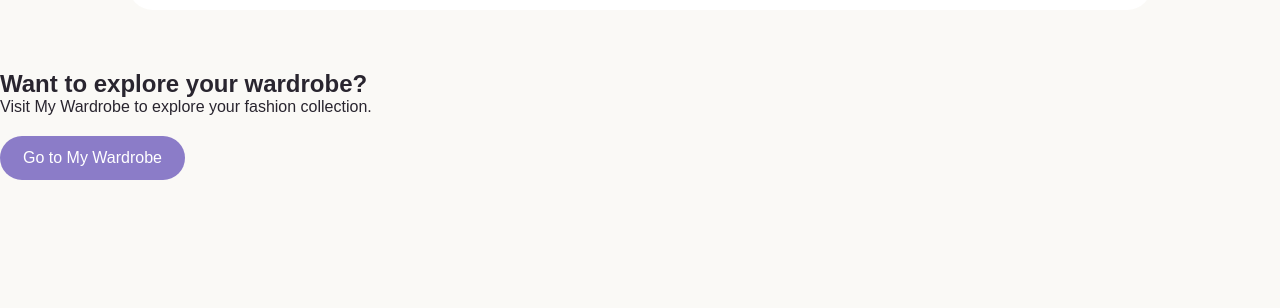
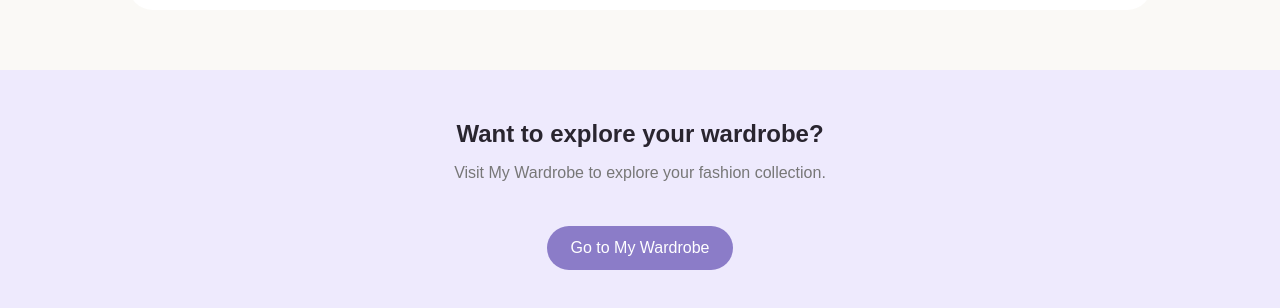
Before and after one commit to yashikaaa17/AI-WARDROBE, a plain HTML site: page stylist.html in a window 1280 px wide. Shown: the part 888-1196 px from the top of the page. Before the commit the page ends 1068 px from the top, so only its background shows below. Drawn offline with Linux system fonts and the light colour scheme.

Commit message:
Update style.css with latest changes

```diff
--- a/style.css
+++ b/style.css
@@ -1001,3 +1001,32 @@ footer {
         grid-template-columns: 1fr;
     }
 }
+
+.wardrobe-cta {
+    text-align: center;
+    padding: 50px 20px 70px;
+    background: #eeeafd;
+}
+
+.wardrobe-cta h2 {
+    margin-bottom: 12px;
+    color: #29252f;
+}
+
+.wardrobe-cta p {
+    color: #777;
+    margin-bottom: 20px;
+    line-height: 1.6;
+}
+
+.wardrobe-cta .btn {
+    text-decoration: none;
+}
+
+/* MOBILE RESPONSIVENESS */
+
+@media (max-width: 800px) {
+    .wardrobe-cta {
+        padding: 35px 15px 50px;
+    }
+}
```
